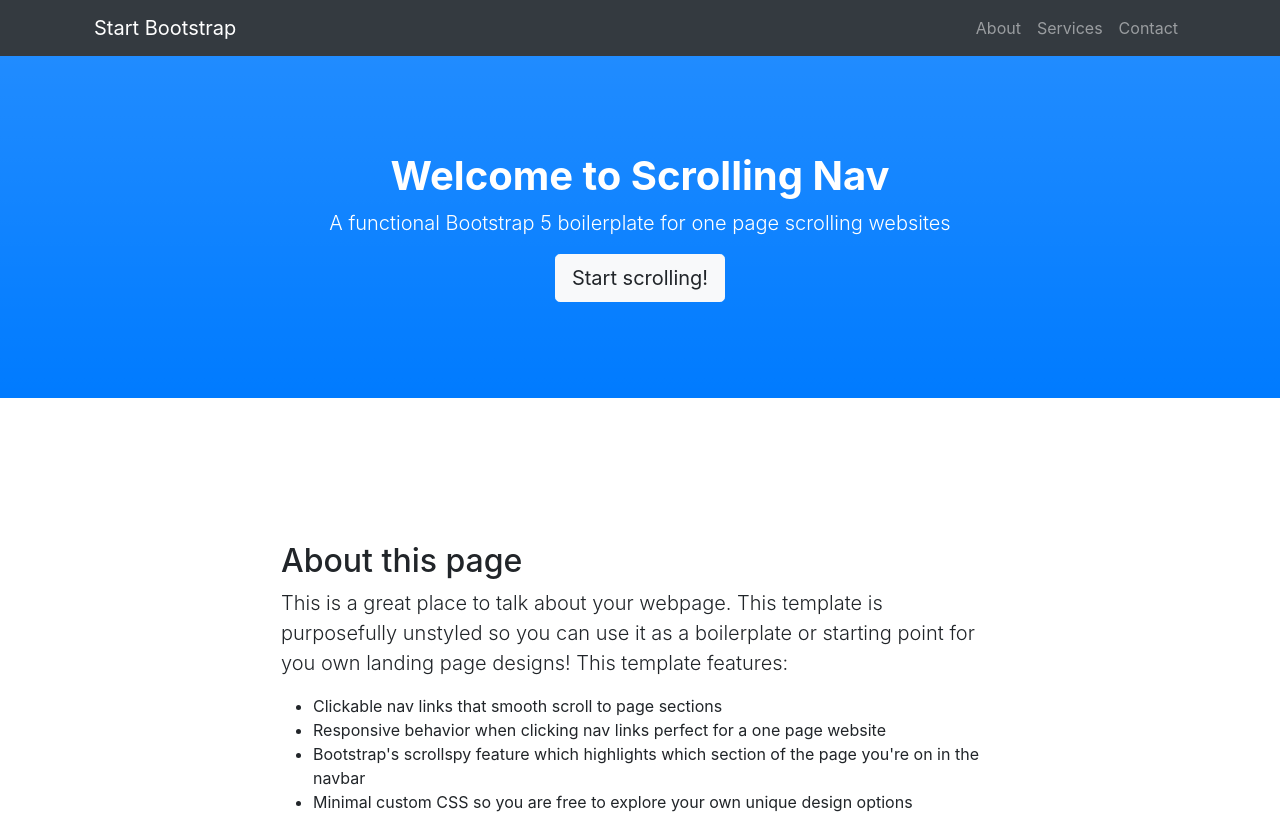
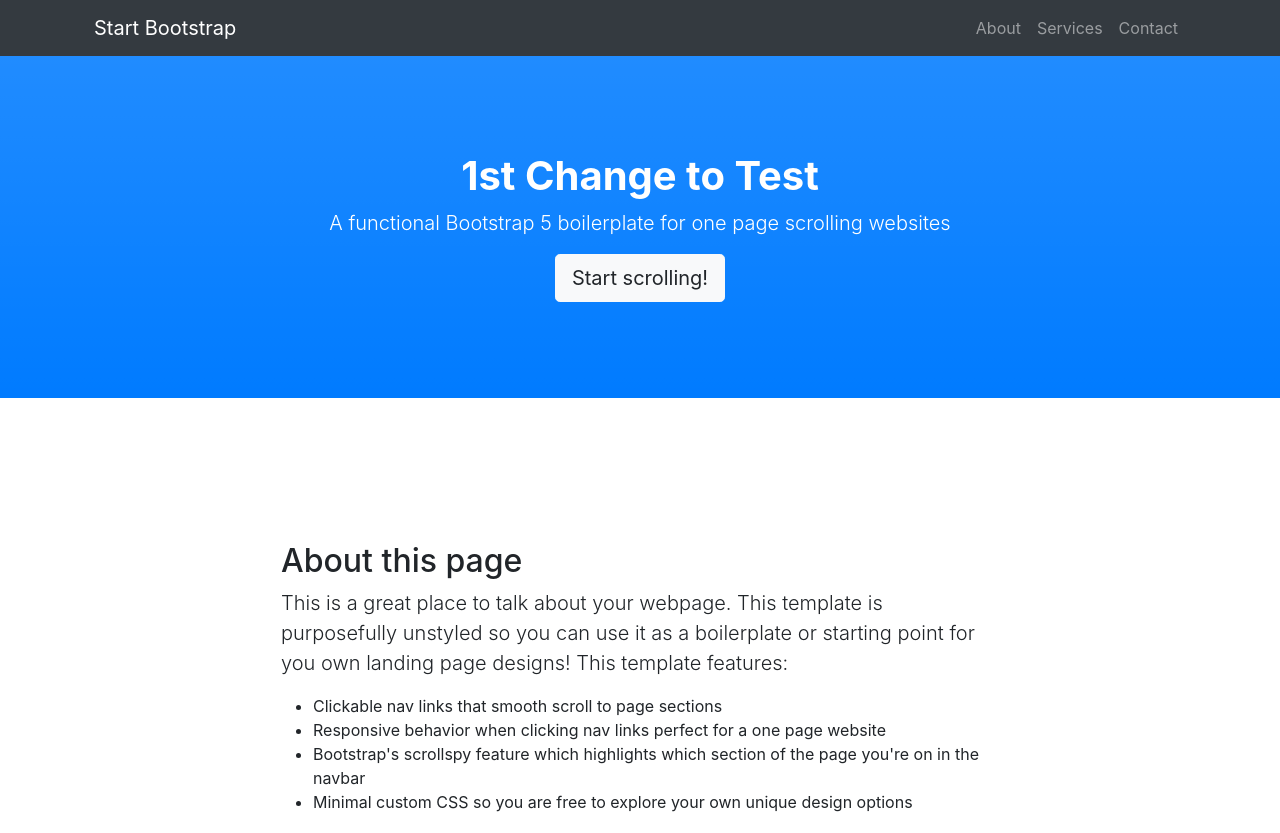
Before and after one commit to EdwardSharpe/PGAssignment, a plain HTML site: page framework.html in a window 1280 px wide. Shown: the top 833 px of the page. Drawn offline with nearby package versions, Linux system fonts and the light colour scheme.

Commit message:
Changed 1 heading to test pushing through VSC

```diff
--- a/framework.html
+++ b/framework.html
@@ -73,7 +73,7 @@
     </nav>
     <header class="bg-primary bg-gradient text-white">
       <div class="container px-4 text-center">
-        <h1 class="fw-bolder">Welcome to Scrolling Nav</h1>
+        <h1 class="fw-bolder">1st Change to Test</h1>
         <p class="lead">
           A functional Bootstrap 5 boilerplate for one page scrolling websites
         </p>
```
